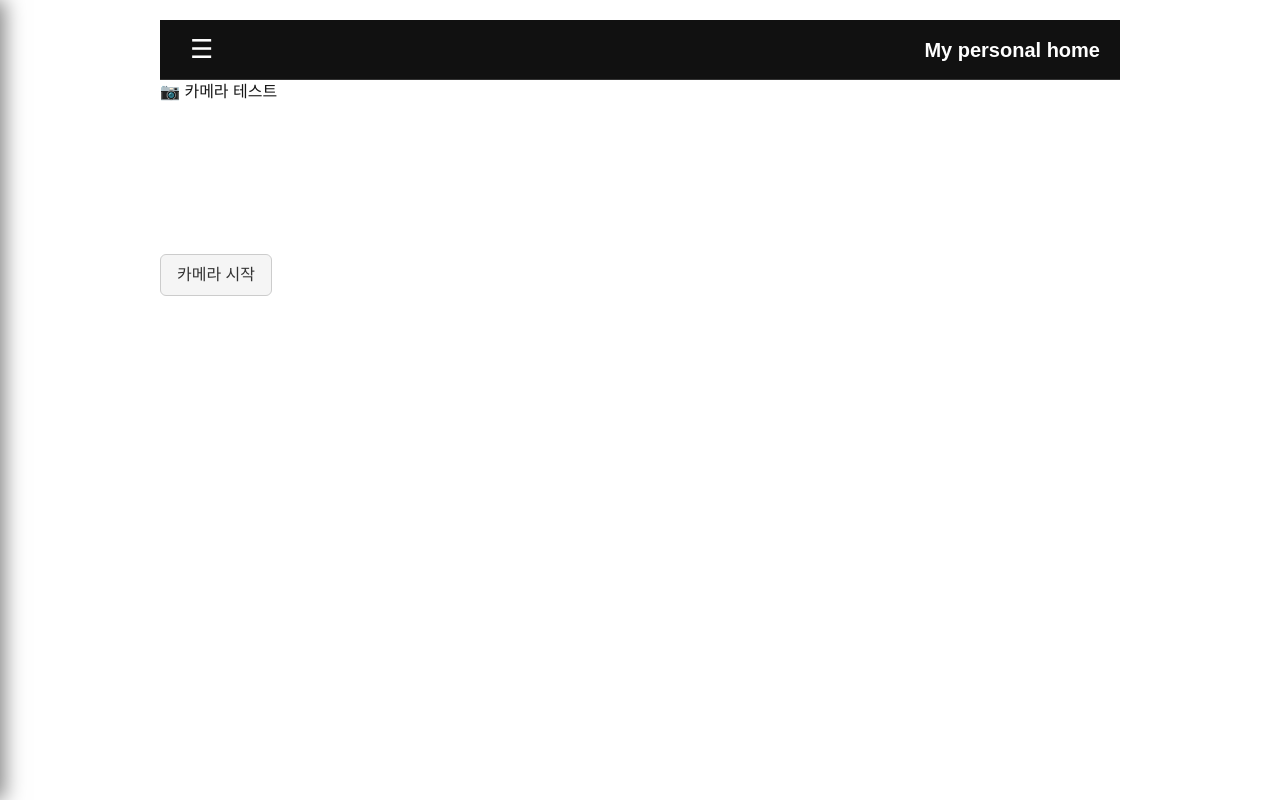
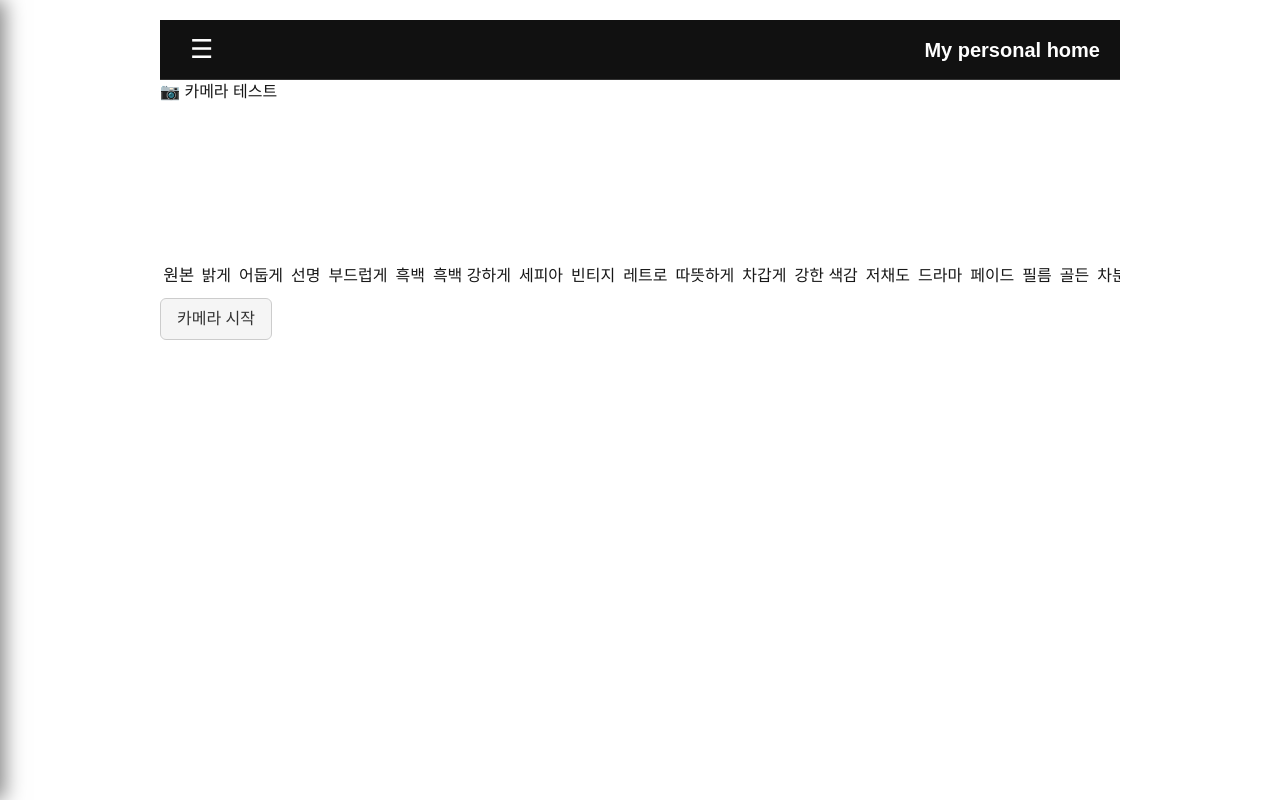
Before and after one commit to nyc1997/memohome, a Next.js app: page /camera in a window 1280 px wide. Built offline with nearby package versions, Linux system fonts and the light colour scheme.

Commit message:
카메라 필터 종류 추가 및 스크롤

```diff
--- a/app/camera/page.tsx
+++ b/app/camera/page.tsx
@@ -21,10 +21,35 @@ export default function CameraPage() {
 
   const filters = [
     { name: '원본', value: 'none' },
+
+    { name: '밝게', value: 'brightness(115%)' },
+    { name: '어둡게', value: 'brightness(85%)' },
+    { name: '선명', value: 'contrast(120%) saturate(115%)' },
+    { name: '부드럽게', value: 'contrast(90%) brightness(105%)' },
+
     { name: '흑백', value: 'grayscale(100%)' },
+    { name: '흑백 강하게', value: 'grayscale(100%) contrast(125%)' },
+
     { name: '세피아', value: 'sepia(100%)' },
-    { name: '빈티지', value: 'contrast(90%) sepia(30%)' },
-    { name: '선명하게', value: 'contrast(120%) saturate(120%)' },
+    { name: '빈티지', value: 'sepia(35%) contrast(95%) saturate(85%)' },
+    { name: '레트로', value: 'sepia(25%) contrast(110%) saturate(80%)' },
+
+    { name: '따뜻하게', value: 'sepia(15%) saturate(125%) brightness(105%)' },
+    { name: '차갑게', value: 'hue-rotate(15deg) saturate(90%)' },
+
+    { name: '강한 색감', value: 'saturate(150%) contrast(115%)' },
+    { name: '저채도', value: 'saturate(65%) contrast(105%)' },
+
+    { name: '드라마', value: 'contrast(135%) saturate(110%)' },
+    { name: '페이드', value: 'contrast(85%) brightness(110%) saturate(80%)' },
+
+    { name: '필름', value: 'contrast(110%) sepia(12%) saturate(90%)' },
+    { name: '골든', value: 'sepia(25%) saturate(135%) brightness(105%)' },
+
+    { name: '차분', value: 'saturate(75%) brightness(105%) contrast(95%)' },
+    { name: '야간', value: 'brightness(75%) contrast(115%) saturate(90%)' },
+
+    { name: '네거티브', value: 'invert(100%)' },
   ]
 
   async function startCamera() {
@@ -190,6 +215,25 @@ export default function CameraPage() {
       style={{ display: 'none' }}
     />
 
+    <div className="filter-buttons">
+
+      {filters.map((item) => (
+
+        <button
+          key={item.value}
+          type="button"
+          className={`filter-button ${
+            filter === item.value ? 'active' : ''
+          }`}
+          onClick={() => setFilter(item.value)}
+        >
+          {item.name}
+        </button>
+
+      ))}
+
+    </div>
+
 
         {!started && (
 
@@ -201,7 +245,9 @@ export default function CameraPage() {
             카메라 시작
           </button>
 
+
         )}
+
 
 
         {started && (
@@ -214,8 +260,10 @@ export default function CameraPage() {
               <button
                 key={item.value}
                 type="button"
+                className={`filter-button ${
+                  filter === item.value ? 'active' : ''
+                }`}
                 onClick={() => setFilter(item.value)}
-                  className="action-button"
               >
                 {item.name}
               </button>
--- a/app/globals.css
+++ b/app/globals.css
@@ -824,7 +824,34 @@
     margin: 8px 10px;
   }
 
+  /*  카메라 필터 */
+  .filter-buttons {
+    display: flex;
+    gap: 8px;
+    overflow-x: auto;
+    overflow-y: hidden;
+    padding: 10px 4px;
 
+    /* 한 줄 유지 */
+    flex-wrap: nowrap;
+
+    /* 스크롤바 숨기기 */
+    scrollbar-width: none;
+    -ms-overflow-style: none;
+  }
+
+  .filter-buttons::-webkit-scrollbar {
+    display: none;
+  }
+
+  .filter-button {
+    flex: 0 0 auto;
+    white-space: nowrap;
+  }
+
+  .filter-button.active {
+    transform: scale(1.05);
+  }
 
   button {
     cursor: pointer;
```
Lines whose indentation alone changed are shown as unchanged.
